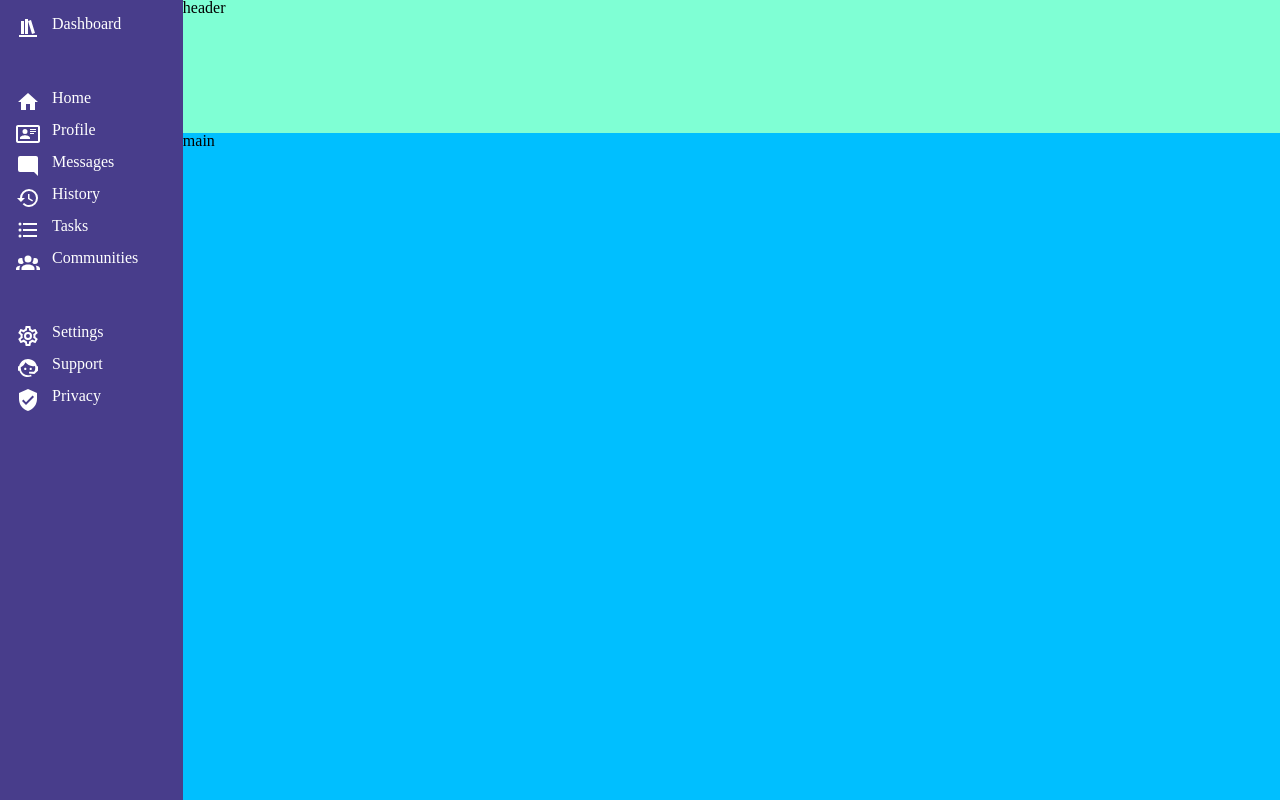
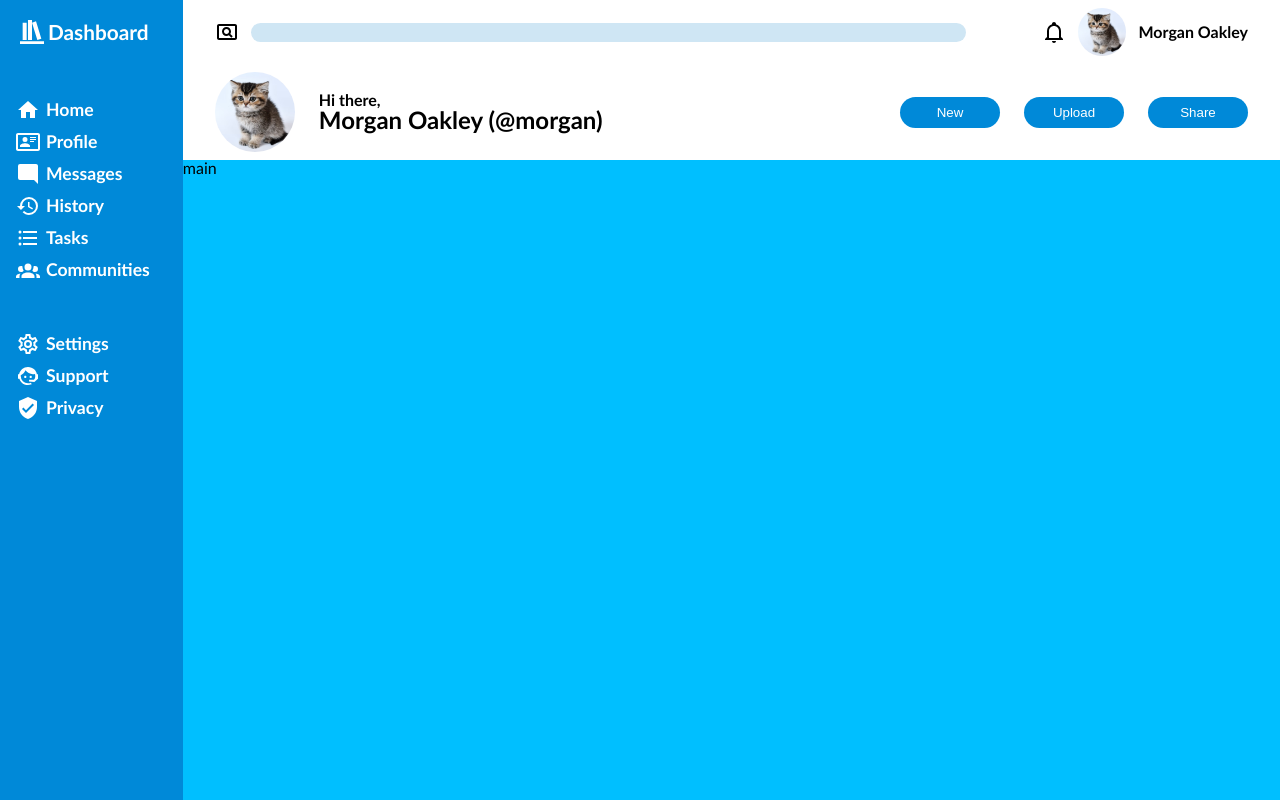
Before and after one commit to nickgrief/admin-dashboard, a plain HTML site: page index.html in a window 1280 px wide. Drawn offline with Linux system fonts and the light colour scheme.

Commit message:
Fill and style header

```diff
--- a/index.html
+++ b/index.html
@@ -10,7 +10,43 @@
   </head>
   <body>
     <div class="container">
-      <div class="header">header</div>
+      <div class="header">
+        <div class="header-top">
+          <div class="search">
+            <img
+              src="img/card-search-outline.svg"
+              alt="Search icon"
+              class="search-icon"
+            />
+            <input type="search" name="Search" id="search" class="search-bar" />
+          </div>
+          <img
+            src="img/bell-outline.svg"
+            alt="Notifications icon"
+            class="notifications-icon"
+          />
+          <img
+            src="img/kitten.avif"
+            alt="Profile picture"
+            class="profile-picture"
+          />
+          <p class="profile-name">Morgan Oakley</p>
+        </div>
+        <div class="header-bottom">
+          <img
+            src="img/kitten.avif"
+            alt="Profile picture"
+            class="profile-picture"
+          />
+          <div class="greeting">
+            <p class="greeting-start">Hi there,</p>
+            <p class="greeting-profile-name">Morgan Oakley (@morgan)</p>
+          </div>
+          <button class="new-button">New</button>
+          <button class="upload-button">Upload</button>
+          <button class="share-button">Share</button>
+        </div>
+      </div>
       <div class="sidebar">
         <div class="sidebar-banner">
           <img
--- a/style.css
+++ b/style.css
@@ -1,3 +1,10 @@
+body {
+  font-family: Frutiger, "Frutiger Linotype", Univers, Calibri, "Gill Sans",
+    "Gill Sans MT", "Myriad Pro", Myriad, "DejaVu Sans Condensed",
+    "Liberation Sans", "Nimbus Sans L", Tahoma, Geneva, "Helvetica Neue",
+    Helvetica, Arial, sans-serif;
+}
+
 .container {
   height: 100vh;
   display: grid;
@@ -7,12 +14,78 @@
 
 .header {
   grid-area: header;
-  background-color: aquamarine;
+}
+
+.header-top {
+  display: flex;
+  align-items: center;
+  padding: 8px 32px;
+  gap: 12px;
+}
+
+.search {
+  display: flex;
+  align-items: center;
+  flex: 1;
+  gap: 12px;
+  margin-right: 64px;
+}
+
+.search-bar {
+  flex: 1;
+  border: none;
+  border-radius: 12px;
+  background-color: rgb(207, 230, 244);
+  padding: 2px 12px;
+}
+
+.profile-picture {
+  height: 3rem;
+  border-radius: 50%;
+}
+
+.profile-name {
+  font-weight: bold;
+}
+
+.header-bottom {
+  display: flex;
+  align-items: center;
+  padding: 8px 32px;
+  gap: 24px;
+}
+
+.header-bottom .profile-picture {
+  height: 5rem;
+}
+
+.greeting {
+  flex: 1;
+}
+
+.greeting-start {
+  font-weight: bold;
+}
+
+.greeting-profile-name {
+  font-size: 1.5rem;
+  font-weight: bold;
+}
+
+.new-button,
+.upload-button,
+.share-button {
+  background-color: rgb(0, 137, 216);
+  border: none;
+  color: white;
+  border-radius: 24px;
+  padding: 8px;
+  width: 100px;
 }
 
 .sidebar {
   grid-area: sidebar;
-  background-color: darkslateblue;
+  background-color: rgb(0, 137, 216);
   padding: 1rem;
   display: flex;
   flex-direction: column;
@@ -29,7 +102,17 @@
 
 .sidebar-banner {
   display: flex;
-  gap: 12px;
+  align-items: center;
+  /* gap: 3px; */
+}
+
+.banner-image {
+  height: 2rem;
+}
+
+.banner-text {
+  font-size: 1.3rem;
+  font-weight: bold;
 }
 
 .sidebar-list {
@@ -40,7 +123,17 @@
 
 .sidebar-item {
   display: flex;
-  gap: 12px;
+  align-items: center;
+  gap: 6px;
+}
+
+.sidebar-icon {
+  height: 1.5rem;
+}
+
+.sidebar-text {
+  font-size: 1.1rem;
+  font-weight: bold;
 }
 
 .main {
```
Also changed, not shown: img/bell-outline.svg (added), img/card-search-outline.svg (added), img/kitten.avif (added), 3 other files.
